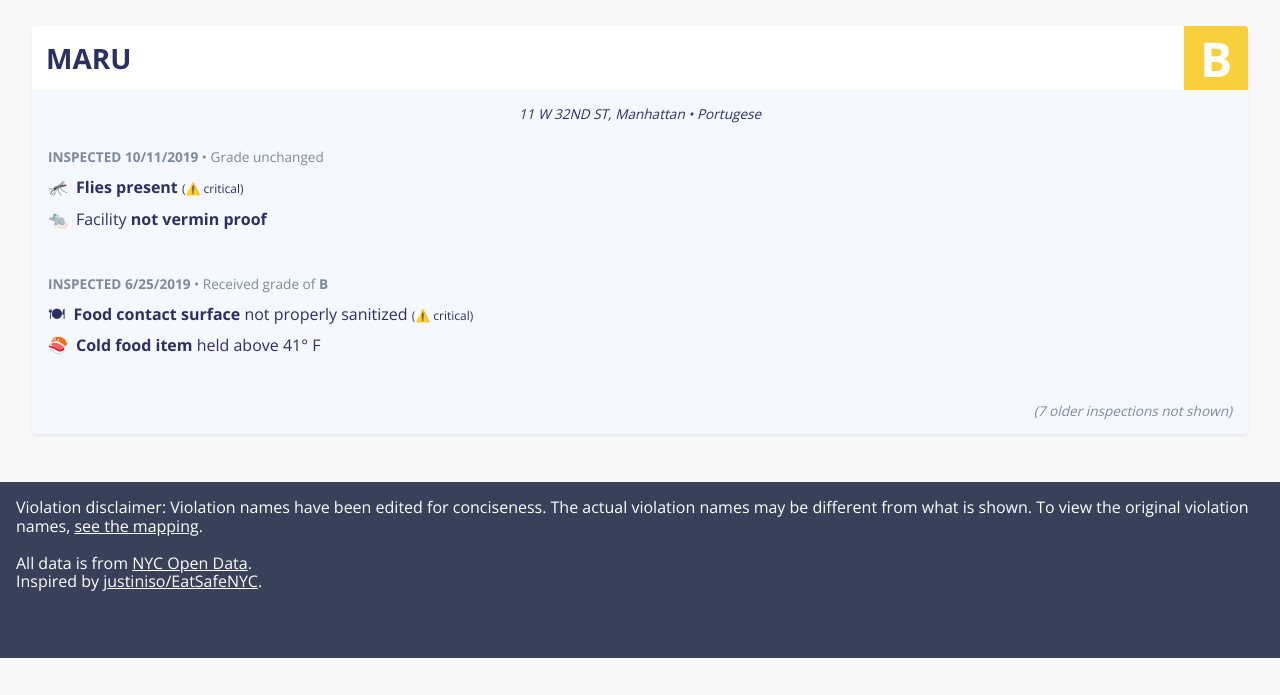
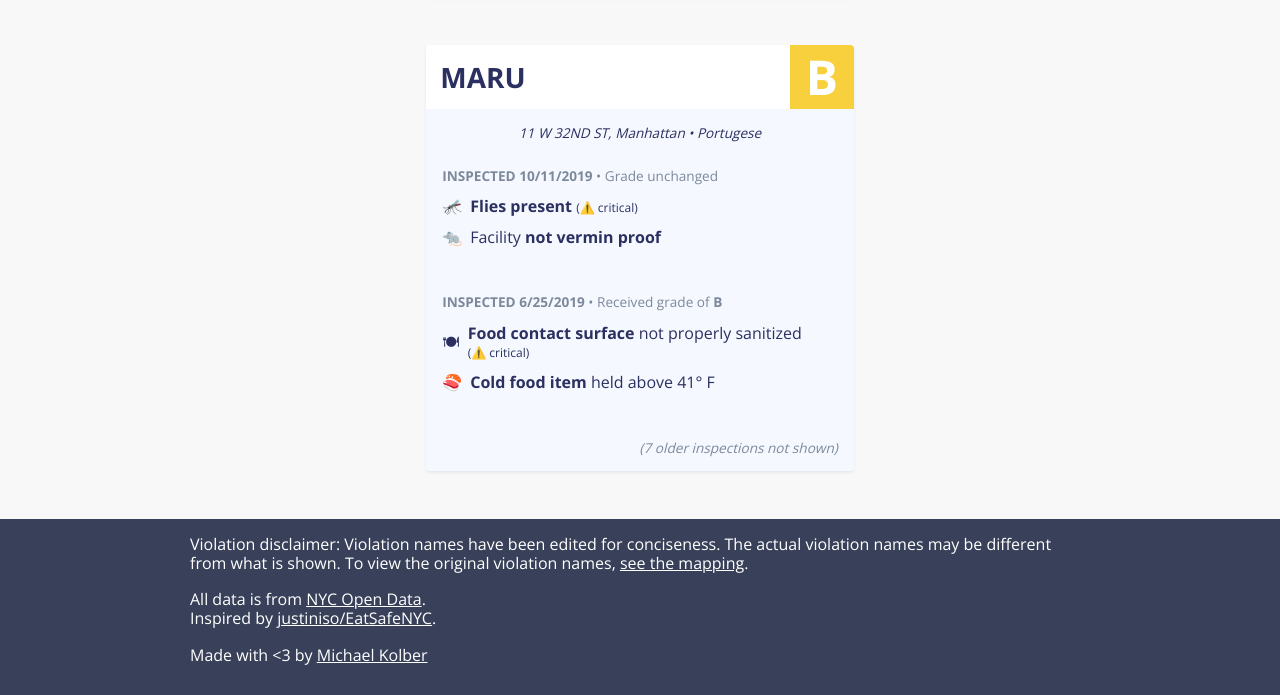
Before and after one commit to michaelkolber/graded, a website: page index.html in a window 1280 px wide. Shown: the part 808-1503 px from the top of the page. Before the commit the page ends 1466 px from the top, so only its background shows below. Drawn offline with nearby package versions, Linux system fonts and the light colour scheme.

Commit message:
Set maximum width for the site, edit some language

```diff
--- a/index.html
+++ b/index.html
@@ -7,9 +7,10 @@
     <link href="https://fonts.googleapis.com/css?family=Open+Sans:400,700&display=swap" rel="stylesheet">
 </head>
 <body>
+    <div class="wrapper">
         <div class="intro">
             <h1 class="intro__callout">You are what you eat.</h1>
-        <p class="intro__tagline">Know what's going into the food you're eating.</p>
+            <p class="intro__tagline">Know what's going into your food.</p>
         </div>
 
         <main class="content">
@@ -144,7 +145,10 @@
                 </div>
             </div>
         </main>
+    </div>
+
     <footer class="footer">
+        <div class="footer__wrapper">
             Violation disclaimer: Violation names have been edited for conciseness. The actual
             violation names may be different from what is shown. To view the original violation
             names, <a href="#" target="_blank">see the mapping</a>.
@@ -153,6 +157,10 @@
             All data is from <a href="https://data.cityofnewyork.us/Health/DOHMH-New-York-City-Restaurant-Inspection-Results/43nn-pn8j">NYC Open Data</a>.
             <br>
             Inspired by <a href="https://github.com/justiniso/EatSafeNYC">justiniso/EatSafeNYC</a>.
+            <br>
+            <br>
+            Made with &lt;3 by <a href="https://github.com/michaelkolber">Michael Kolber</a>
+        </div>
     </footer>
 </body>
 </html>
--- a/src/scss/styles.scss
+++ b/src/scss/styles.scss
@@ -8,6 +8,11 @@
     @include themed(background-color, #f8f8f8, black);
     @include themed(color, #2b3060, white);
     font-family: 'Segoe UI Emoji', 'Open Sans', 'Trebuchet MS', 'Arial', sans-serif;
+}
+
+.wrapper {
+    margin: auto;
+    max-width: 450px;
 }
 
 .content {
@@ -193,4 +198,9 @@
     a {
         color: white;
     }
+
+    &__wrapper {
+        margin: auto;
+        max-width: 900px;
+    }
 }
```
Also changed, not shown: assets/css/styles.css, 1 other file. Lines whose indentation alone changed are shown as unchanged.
